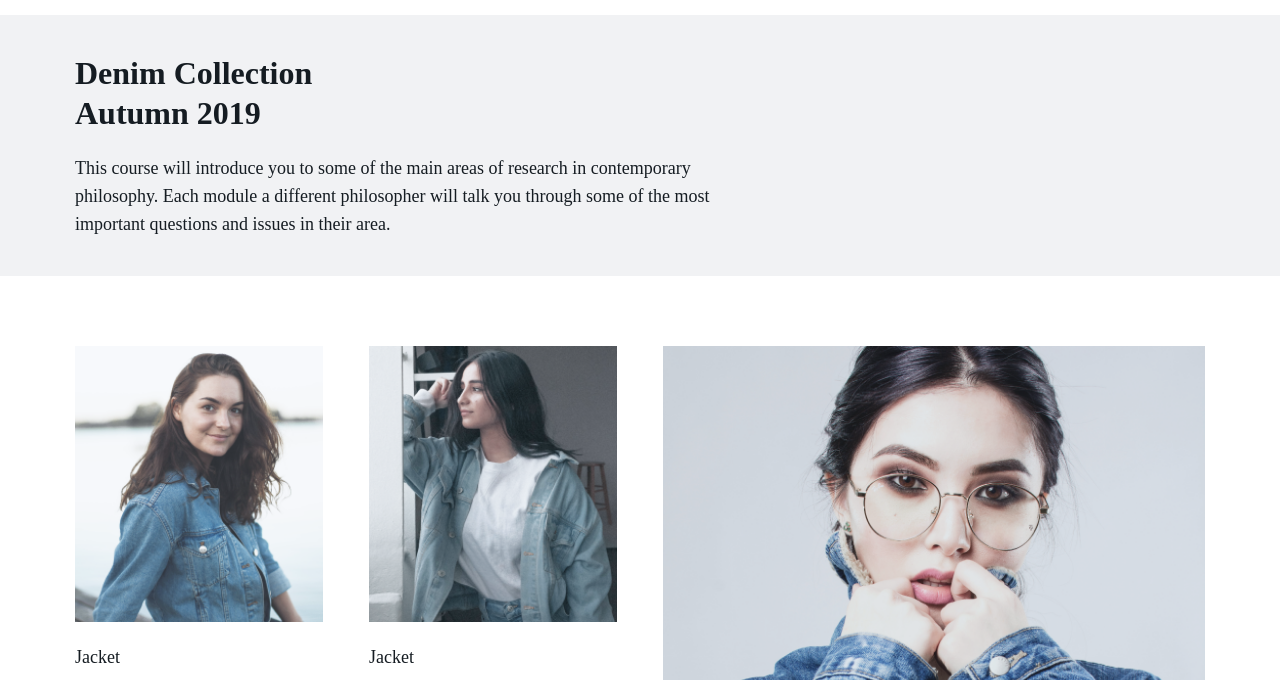
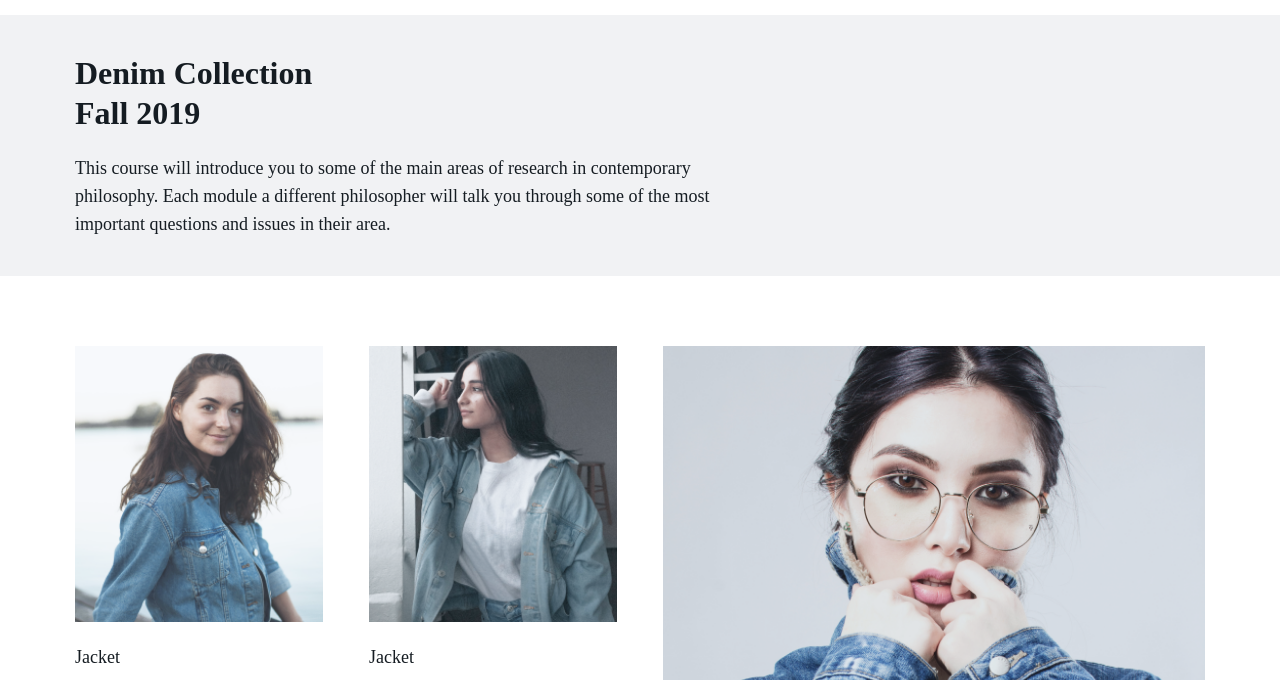
Before and after one commit to VitaliiShv/Denim, a website: page index.html in a window 1280 px wide. Shown: the part 52-732 px from the top of the page. Drawn offline with Linux system fonts and the light colour scheme.

```diff
--- a/index.html
+++ b/index.html
@@ -19,7 +19,7 @@
     <main class="main">
       <div class="hero">
         <div class="container">
-          <h1 class="hero-title">Denim Collection Autumn 2019</h1>
+          <h1 class="hero-title">Denim Collection Fall 2019</h1>
           <div class="hero-description">
             This course will introduce you to some of the main areas of research
             in contemporary philosophy. Each module a different philosopher will
```
